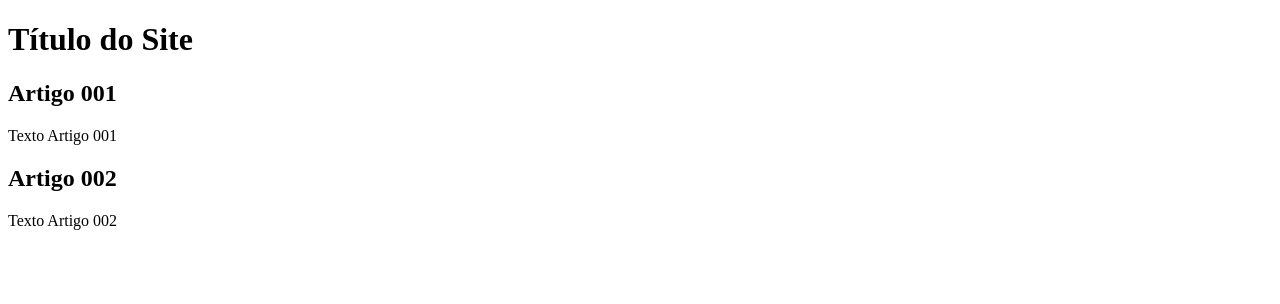
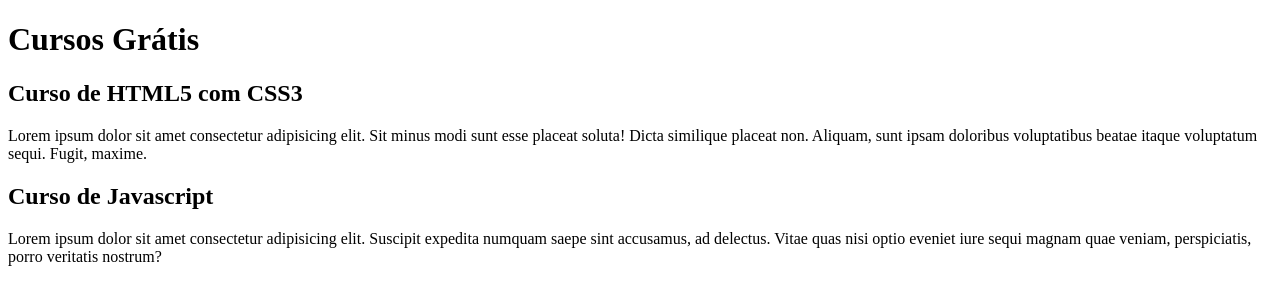
Before and after one commit to cassio-szerniak/projeto_site, a plain HTML site: page index.html in a window 1280 px wide. Drawn offline with Linux system fonts and the light colour scheme.

Commit message:
comecei a escrever o conteudo

```diff
--- a/index.html
+++ b/index.html
@@ -9,15 +9,15 @@
 <body>
     <main>
         <header>
-            <h1>Título do Site</h1>
+            <h1>Cursos Grátis</h1>
         </header>
         <article>
-            <h2>Artigo 001</h2>
-            <p>Texto Artigo 001</p>
+            <h2>Curso de HTML5 com CSS3</h2>
+            <p>Lorem ipsum dolor sit amet consectetur adipisicing elit. Sit minus modi sunt esse placeat soluta! Dicta similique placeat non. Aliquam, sunt ipsam doloribus voluptatibus beatae itaque voluptatum sequi. Fugit, maxime.</p>
         </article>
         <article>
-            <h2>Artigo 002</h2>
-            <p>Texto Artigo 002</p>
+            <h2>Curso de Javascript</h2>
+            <p>Lorem ipsum dolor sit amet consectetur adipisicing elit. Suscipit expedita numquam saepe sint accusamus, ad delectus. Vitae quas nisi optio eveniet iure sequi magnam quae veniam, perspiciatis, porro veritatis nostrum?</p>
         </article>
     </main>
 </body>
```
